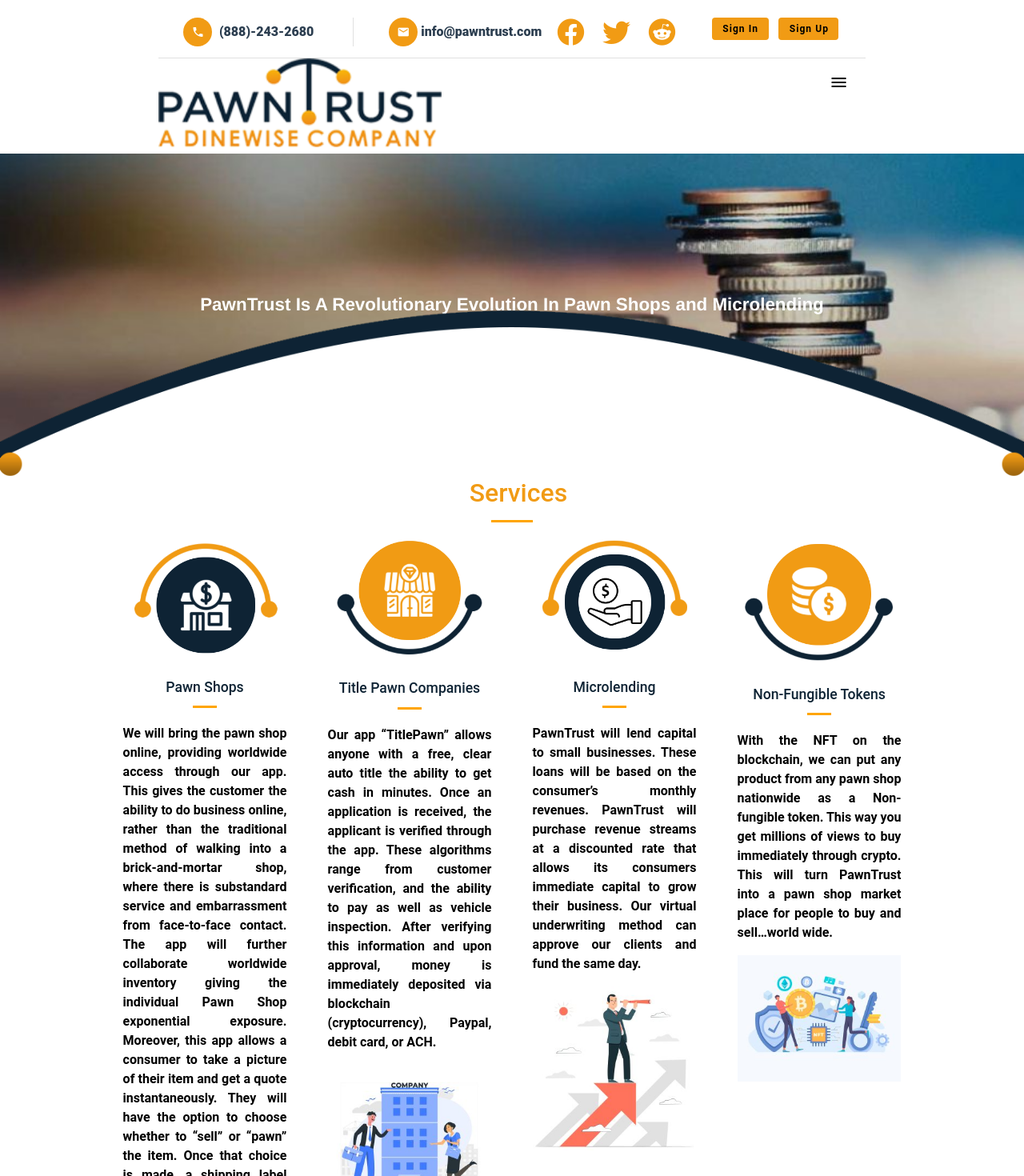
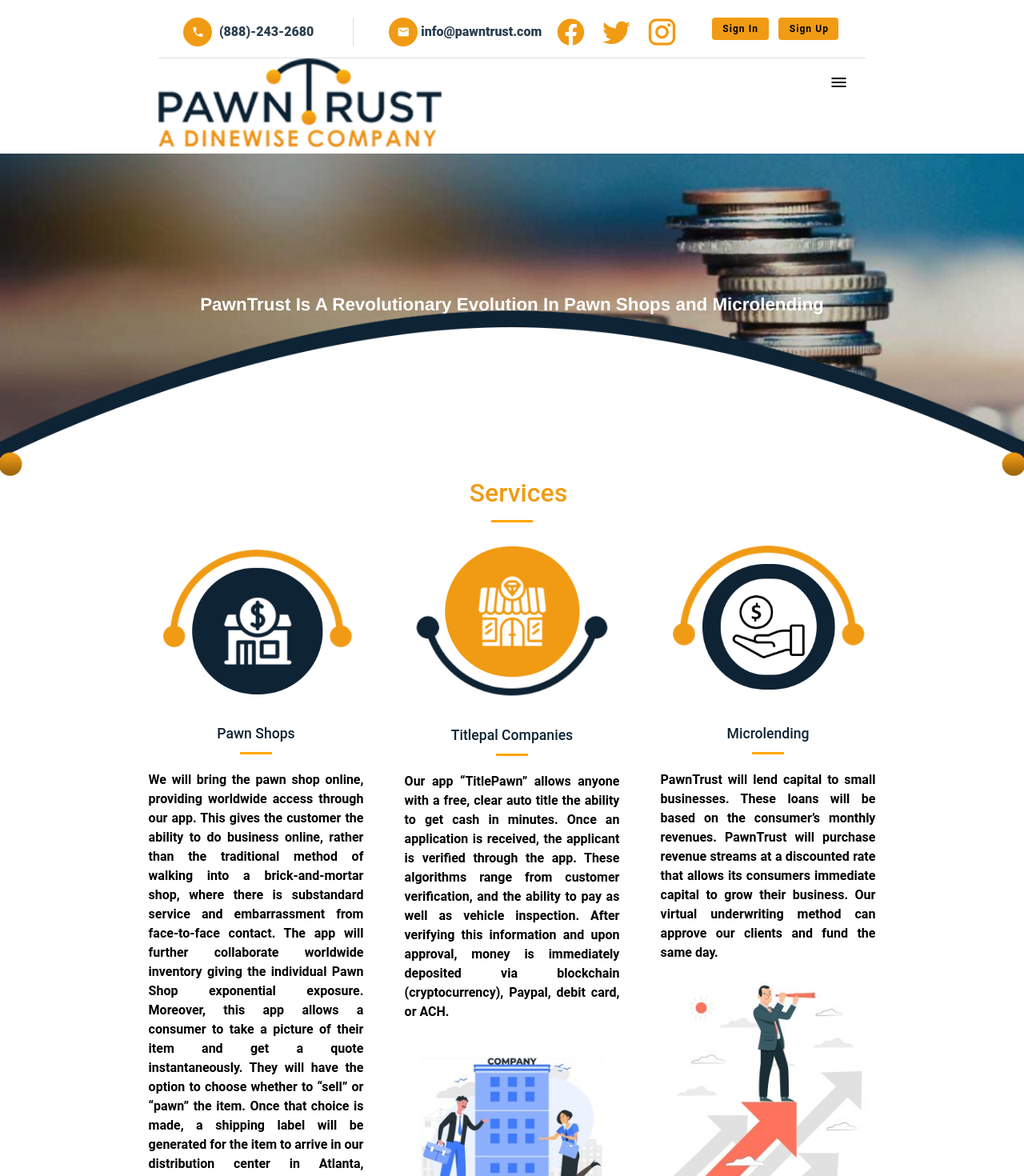
Before and after one commit to Madanmady-git/pawntrust, a Vue app in the folder pawntrust/: page / in a window 1280 px wide. Shown: the top 1470 px of the page at 80% size. Built offline with nearby package versions, Linux system fonts and the light colour scheme; what vue-mq would draw is missing.

Commit message:
unwanted changes removal

```diff
--- a/pawntrust/src/components/Footer.vue
+++ b/pawntrust/src/components/Footer.vue
@@ -72,15 +72,15 @@
                         <div>
                             <a
                             style="cursor: pointer;color: #FFFFFF;text-decoration: none;"
-                            href="https://www.reddit.com/user/pawntrust"
+                            href="https://www.instagram.com/dinewiseinc/"
                             target="_blank"
                             >
-                                <v-icon class="socialMedia">mdi-reddit</v-icon>
+                                <v-icon class="socialMedia">mdi-instagram</v-icon>
                             </a>
                         </div>
                     </div>
                     <!-- <div style="display: flex;flex-direction: row;justify-content:space-evenly;">
-                        <v-icon class="socialMedia">mdi-reddit</v-icon>
+                        <v-icon class="socialMedia">mdi-instagram</v-icon>
                         <v-icon class="socialMedia">mdi-youtube</v-icon>
                     </div> -->
                 </div>
--- a/pawntrust/src/components/Headings.vue
+++ b/pawntrust/src/components/Headings.vue
@@ -66,7 +66,7 @@
                     name: 'Search'
                 })
             }
-            else if (route=="Title Pawn Companies") {
+            else if (route=="Titlepal Companies") {
                 window.open("https://titlepal.com/" , "_blank")
             }
             else if (route=="Microlending") {
--- a/pawntrust/src/components/TopBar.vue
+++ b/pawntrust/src/components/TopBar.vue
@@ -48,7 +48,7 @@
                     <div :class="($mq =='mobile' || $mq == 'tablet') ? 'headerAlignMobile2' : 'headerAlignDesktop'">
                         <v-btn icon style="cursor: pointer;" href="https://www.facebook.com/pawntrust" target="_blank"><v-icon color="#F19B14" size="40">mdi-facebook</v-icon></v-btn>
                         <v-btn icon style="cursor: pointer;" href="https://twitter.com/dinewiseinc" target="_blank"><v-icon color="#F19B14" size="40">mdi-twitter</v-icon></v-btn>
-                        <v-btn icon style="cursor: pointer;" href="https://www.reddit.com/user/pawntrust" target="_blank"><v-icon color="#F19B14" size="40">mdi-reddit</v-icon></v-btn>
+                        <v-btn icon style="cursor: pointer;" href="https://www.instagram.com/dinewiseinc/" target="_blank"><v-icon color="#F19B14" size="40">mdi-instagram</v-icon></v-btn>
                     </div>
 
                     <div :class="($mq =='mobile' || $mq == 'tablet') ? 'headerAlignMobile3' : 'headerAlignDesktop'">
@@ -106,9 +106,9 @@
                 search : '',
                 featureItems : [
                     { title: 'Pawn Shops' },
-                    { title: 'Title Pawn Companies' },
+                    { title: 'Titlepal Companies' },
                     { title: 'Microlending' },
-                    { title: 'Non-Fungible Tokens' },
+                    // { title: 'Non-Fungible Tokens' },
                 ],
                 moreItems : [
                     {title: 'Contact Us'},
@@ -121,9 +121,9 @@
                     { title: 'Pawn It' },
                     { title: 'Sell It' },
                     { title: 'Pawn Shops' },
-                    { title: 'Title Pawn Companies' },
+                    { title: 'Titlepal Companies' },
                     { title: 'Microlending' },
-                    { title: 'Non-Fungible Tokens' },
+                    // { title: 'Non-Fungible Tokens' },
                     { title: 'Contact Us'},
                     { title: 'About Us' },
                     { title: 'Investor Relations' },
--- a/pawntrust/src/views/Home.vue
+++ b/pawntrust/src/views/Home.vue
@@ -100,7 +100,7 @@
                         style="width:100%; height:auto;padding:10% 4%;cursor: pointer;"
                         src = "../assets/Titlepawncompanies.png"/>
                     </a>
-                    <span style="font-size:1.1rem;font-weight:550; color:#0E2334">Title Pawn Companies</span>
+                    <span style="font-size:1.1rem;font-weight:550; color:#0E2334">Titlepal Companies</span>
                     <v-divider style="border-top:3.5px solid orange; width:15%; margin:auto; margin-top:10px;margin-bottom: 20px;"></v-divider>
                     <p class="textStyle">{{pawncompaniesparagraph}}</p>
                     <img
@@ -121,7 +121,7 @@
                     src="../assets/microlendingdemo.jpeg"
                     />
                 </div>
-                <div :class="($mq =='mobile' || $mq == 'tablet') ? 'mobileCategory' : 'desktopCategory'">
+                <!-- <div :class="($mq =='mobile' || $mq == 'tablet') ? 'mobileCategory' : 'desktopCategory'">
                     <img
                     @click="temporaryMethod"
                     style="width:100%; height:auto;padding:10% 4%;cursor: pointer;"
@@ -133,7 +133,7 @@
                     style="width:100%; height:auto;padding:0% 0% 10% 0%;cursor: pointer;"
                     src="../assets/nonfungibledemo.jpeg"
                     />
-                </div>
+                </div> -->
             </div>
         </div>
         <Footer></Footer>
@@ -184,7 +184,7 @@
 }
 
 .desktopCategory{
-    width:20%;
+    width:25%;
     padding: 0% 2%;
 }
 .headerClass {
```
